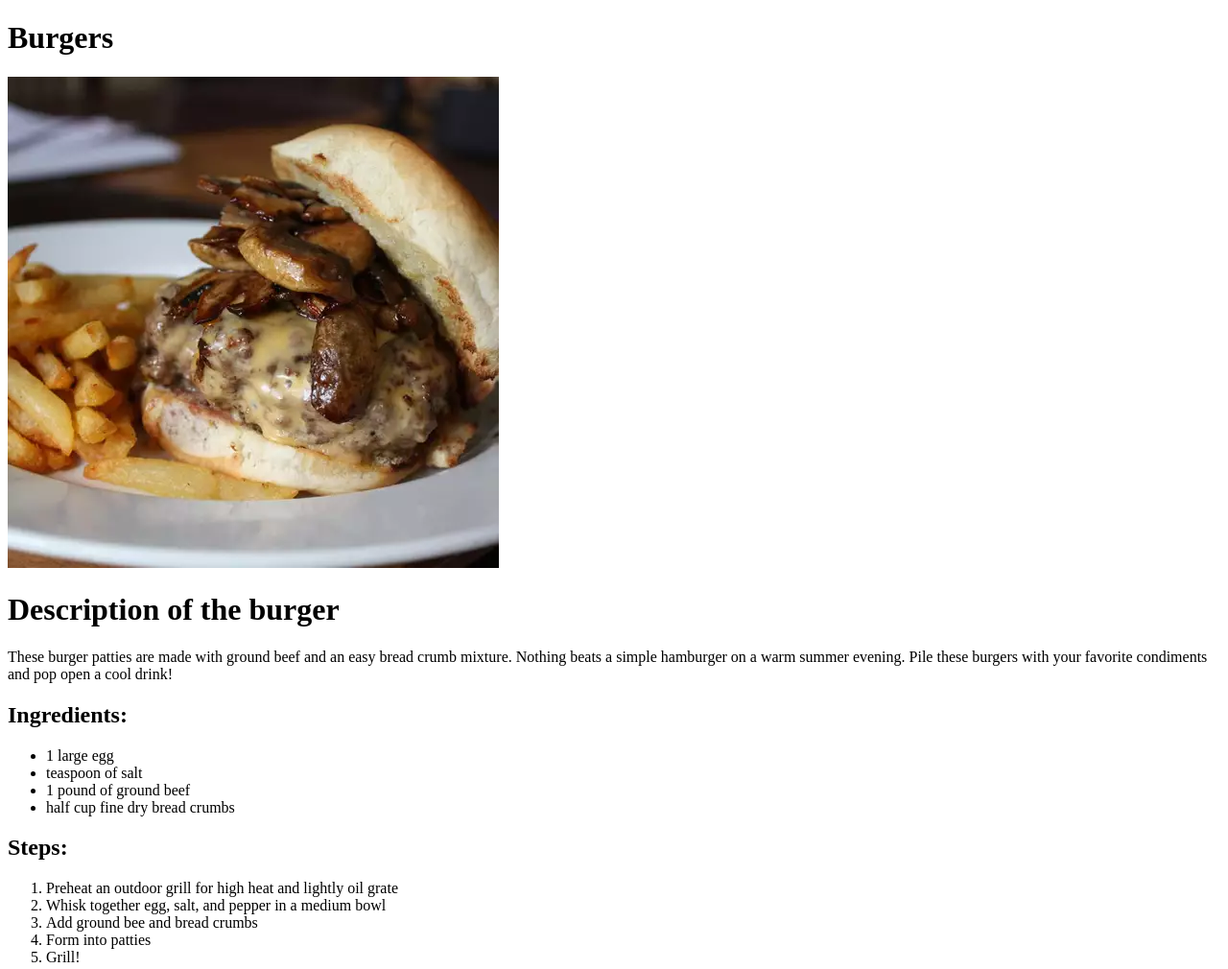
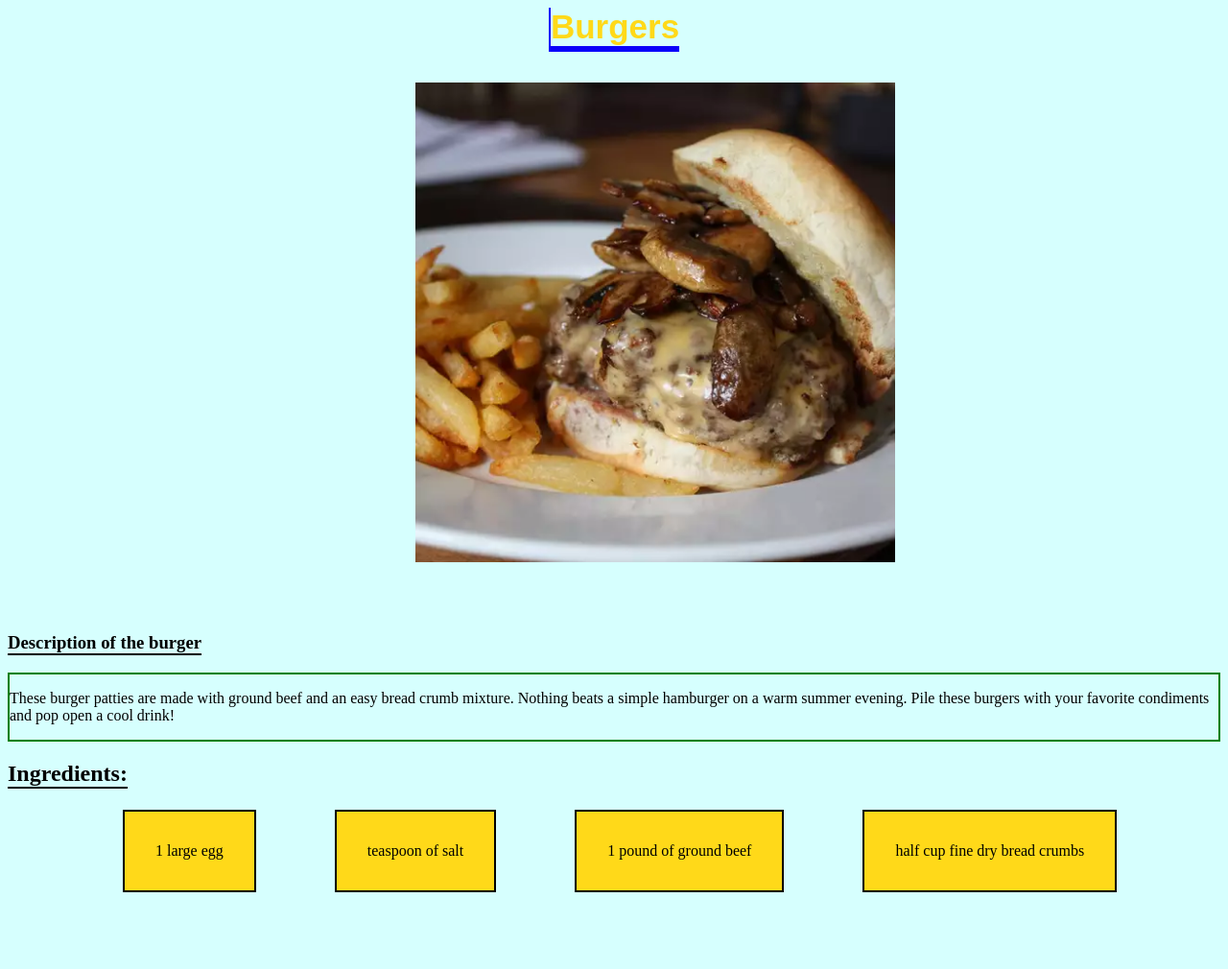
Before and after one commit to hcaber1985/odin-recipes, a plain HTML site: page recipes/burger.html in a window 1280 px wide. Shown: the top 1010 px of the page at 96% size. Drawn offline with Linux system fonts and the light colour scheme.

Commit message:
Rough edit of recipe website

```diff
--- a/recipes/burger.html
+++ b/recipes/burger.html
@@ -2,6 +2,7 @@
 <html lang="en">
     <head>
         <meta charset="UTF-8">
+        <link rel="stylesheet" href="style.css">
         <title></title>
     </head>
 
@@ -9,15 +10,15 @@
         <h1>Burgers</h1>
         <img src="burger.webp">
 
-        <h1>Description of the burger</h1>
-
+        <h3>Description of the burger</h1>
+        <div class="topdawg">
         <p>
             These burger patties are made with ground beef and an easy
             bread crumb mixture. Nothing beats a simple hamburger on a
             warm summer evening. Pile these burgers
             with your favorite condiments and pop open a cool drink!
         </p>
-
+        </div>
         <h2>Ingredients:</h2>
 
         <ul>
@@ -26,7 +27,7 @@
             <li>1 pound of ground beef</li>
             <li>half cup fine dry bread crumbs</li>
         </ul>
-
+    </div>
         <h2>Steps:</h2>
 
         <ol>
--- /dev/null
+++ b/recipes/style.css
@@ -0,0 +1,56 @@
+*{background-color: #d6fffe;
+}
+
+h1{
+    font-family: Arial;
+    color: #ffd919;
+    font-size: 35px;
+    width: fit-content;
+    border-left: 2px solid #0a00fa;
+    border-bottom: 6px solid #0a00fa;
+    margin: auto;
+}
+
+img{
+    height: auto;
+    width: 500px;
+    padding-top: 2em;
+    margin-left: 425px;
+    margin-bottom: 50px;
+}
+
+h3,
+h2{
+    width: fit-content;
+    border-bottom: 2px solid black;
+}
+
+.topdawg{
+    border: 2px solid green;
+}
+
+ul{
+    display: flex;
+    margin-right: auto;
+    list-style: none;
+    margin-bottom: 100px;
+
+}
+
+ul li{
+    border: 2px solid black;
+    padding: 2em;
+    margin: 2px;
+    margin-left: 80px;
+    background-color: #ffd919;
+
+}
+
+ol li{
+    width: fit-content;
+    border: 2px solid black;
+    padding: 0.4em;
+    margin: 2px;
+    margin-left: 80px;
+    background-color: antiquewhite;
+}
```
Also changed, not shown: recipes/lasagna.html (+4 -3 lines), recipes/salmon.html (+3 -2 lines).
